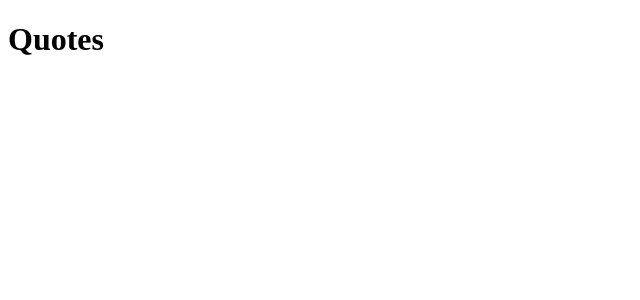
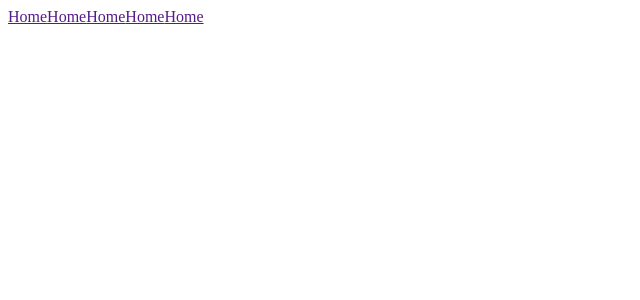
Before and after one commit to Kelvin-Wepo/Quotes-, an Angular app: page / in a window 1280 px wide. Shown: the top 300 px of the page, without its empty margins (0-640 px from the left). Built offline with nearby package versions, Linux system fonts and the light colour scheme.

Commit message:
st: Navbar

```diff
--- a/src/app/app.component.css
+++ b/src/app/app.component.css
@@ -0,0 +1,23 @@
+*{
+  box-sizing: border-box;
+  margin: 0;
+  padding: 0;
+}
+
+.card {
+    /* Add shadows to create the "card" effect */
+    box-shadow: 0 4px 8px 0 rgba(0,0,0,0.2);
+    transition: 0.3s;
+    background-color: blue;
+    color: azure;
+  }
+
+  /* On mouse-over, add a deeper shadow */
+  .card:hover {
+    box-shadow: 0 8px 16px 0 rgba(0,0,0,0.2);
+  }
+
+  /* Add some padding inside the card container */
+  .container {
+    padding: 2px 16px;
+  }
--- a/src/app/app.component.html
+++ b/src/app/app.component.html
@@ -1,3 +1,18 @@
-<div>
-  <h1>Quotes</h1>
-</div>
+<!DOCTYPE html>
+<html lang="en">
+<head>
+  <meta charset="UTF-8">
+  <meta http-equiv="X-UA-Compatible" content="IE=edge">
+  <meta name="viewport" content="width=device-width, initial-scale=1.0">
+  <title>Quotes</title>
+</head>
+<body>
+  <header>
+    <a href=""> Home</a>
+    <a href="">Home</a>
+    <a href="">Home</a>
+    <a href="">Home</a>
+    <a href="">Home</a>
+  </header>
+</body>
+</html>
```
